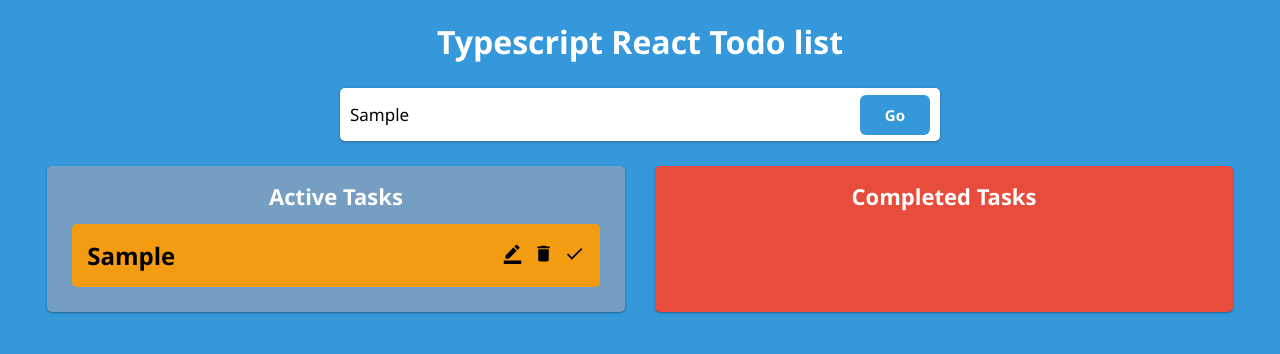
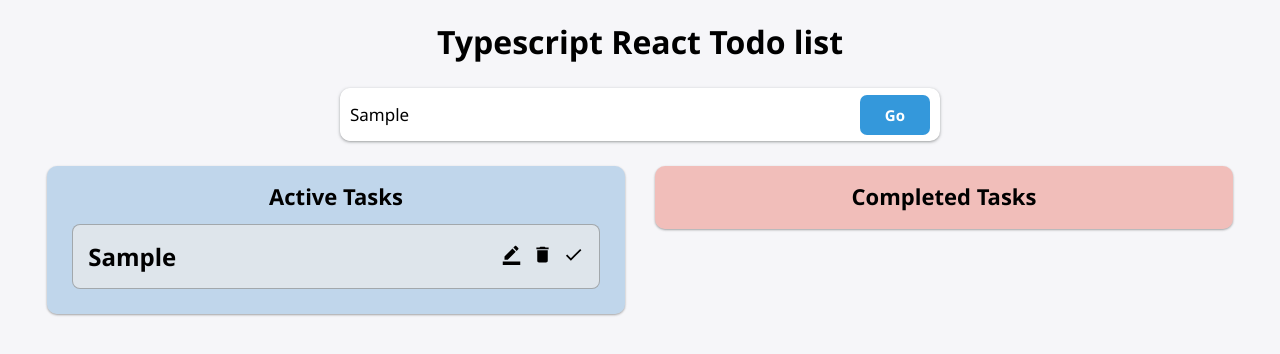
Before and after one commit to cedricheijlman/react-typescript-todolist, a React (Create React App) app: page / in a window 1280 px wide. Both pictures are taken after typing "Sample" into the empty fields and a click on the button "Go". Shown: the top 354 px of the page. Built offline with nearby package versions, Linux system fonts and the light colour scheme.

Commit message:
ui redesign

```diff
--- a/src/App.css
+++ b/src/App.css
@@ -1,9 +1,10 @@
 .App {
   text-align: center;
   display: flex;
+
   flex-direction: column;
   align-items: center;
-  background-color: #3498db;
+  background-color: #f6f6f9;
   min-height: 100vh;
   font-family: "Segoe UI", Tahoma, Geneva, Verdana, sans-serif;
 }
@@ -12,5 +13,5 @@
   margin-top: 20px;
   font-size: 32px;
   font-weight: 600;
-  color: white;
+  color: black;
 }
--- a/src/App.tsx
+++ b/src/App.tsx
@@ -53,6 +53,8 @@ const App: React.FC = () => {
     } else {
       complete.splice(destination.index, 0, add);
     }
+    setCompletedTodos(complete);
+    setTodos(active);
   };
 
   return (
--- a/src/components/Inputfield.css
+++ b/src/components/Inputfield.css
@@ -1,7 +1,7 @@
 .inputForm {
   border: none;
   margin: 25px 0;
-  border-radius: 5px;
+  border-radius: 10px;
   background-color: white;
   align-items: center;
   display: flex;
@@ -20,7 +20,7 @@
   padding-right: 10px;
   font-family: "Segoe UI", Tahoma, Geneva, Verdana, sans-serif;
   font-weight: 400;
-  border-radius: 10px;
+  border-radius: 12px;
 }
 
 .inputForm button {
@@ -32,7 +32,7 @@
   font-size: 15px;
   font-family: "Segoe UI", Tahoma, Geneva, Verdana, sans-serif;
   padding: 10px 25px;
-  border-radius: 6px;
+  border-radius: 7px;
   cursor: pointer;
   margin-right: 10px;
 }
--- a/src/components/SingleTodo.css
+++ b/src/components/SingleTodo.css
@@ -3,7 +3,7 @@
 
   display: flex;
   flex-direction: row;
-
+  height: 100%;
   flex-wrap: wrap;
   justify-content: space-around;
 }
@@ -13,9 +13,10 @@
 }
 
 .singleTodo {
-  border-radius: 5px;
+  border-radius: 8px;
   display: flex;
-  background-color: #f39c12;
+  background-color: rgba(229, 232, 235, 0.824);
+  border: 1px solid rgba(0, 0, 0, 0.269);
   padding: 15px 15px;
   margin: 10px;
   align-items: center;
@@ -56,28 +57,30 @@
   display: flex;
   flex-direction: column;
   width: 47.5%;
-  background-color: rgb(117, 158, 194);
+  background-color: rgba(111, 165, 213, 0.399);
   padding: 15px;
-
-  border-radius: 5px;
+  height: 100%;
+  border-radius: 10px;
   box-shadow: rgba(0, 0, 0, 0.12) 0px 1px 3px, rgba(0, 0, 0, 0.24) 0px 1px 2px;
 }
 
 .allTodos__completedTasks {
-  background-color: #e74c3c;
+  background-color: #e74d3c54;
 }
 
 .allTodos__headerText {
-  color: white;
+  color: black;
   font-size: 22px;
   margin-bottom: 3px;
   font-weight: 600;
 }
 
 .dragActive {
-  background-color: rgb(57, 133, 201);
+  background-color: rgba(57, 134, 201, 0.5);
+  transition: all 0.4s;
 }
 
 .dragComplete {
-  background-color: red;
+  background-color: rgba(255, 0, 0, 0.502);
+  transition: all 0.4s;
 }
--- a/src/components/TodoList.tsx
+++ b/src/components/TodoList.tsx
@@ -40,6 +40,7 @@ const TodoList: React.FC<Props> = ({
                 />
               );
             })}
+            {provided.placeholder}
           </div>
         )}
       </Droppable>
@@ -64,6 +65,7 @@ const TodoList: React.FC<Props> = ({
                 />
               );
             })}
+            {provided.placeholder}
           </div>
         )}
       </Droppable>
```
